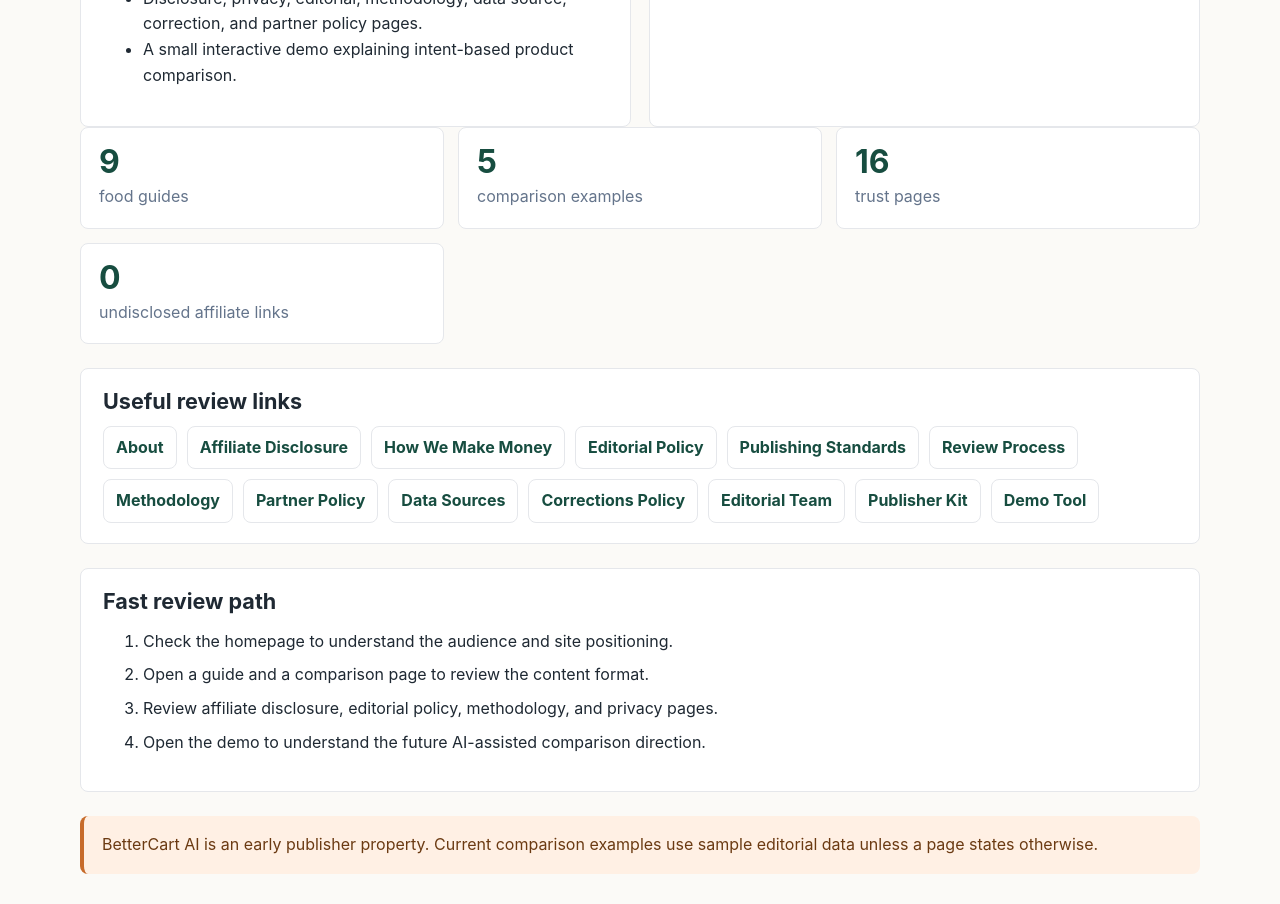
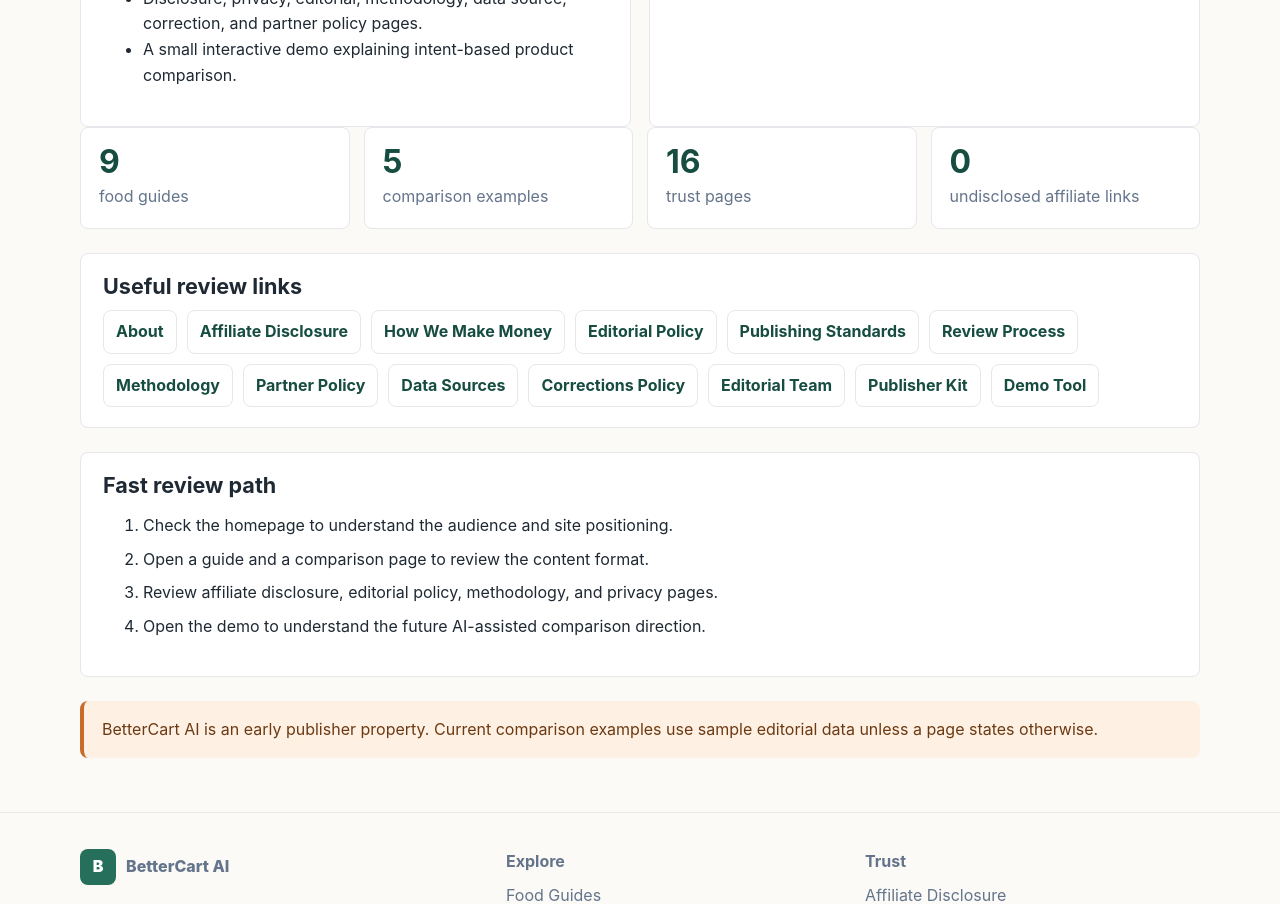
Before and after one commit to Astalos11/bettercart-ai-approval-site, a Next.js app: page /for-reviewers in a window 1280 px wide. Shown: the part 980-1884 px from the top of the page. Built offline with nearby package versions, Linux system fonts and the light colour scheme; no server answers.

Commit message:
Make stats layout responsive

```diff
--- a/app/globals.css
+++ b/app/globals.css
@@ -252,7 +252,7 @@
 
 .stats-row {
   display: grid;
-  grid-template-columns: repeat(3, minmax(0, 1fr));
+  grid-template-columns: repeat(auto-fit, minmax(160px, 1fr));
   gap: 14px;
   margin: 0 0 24px;
 }
```
